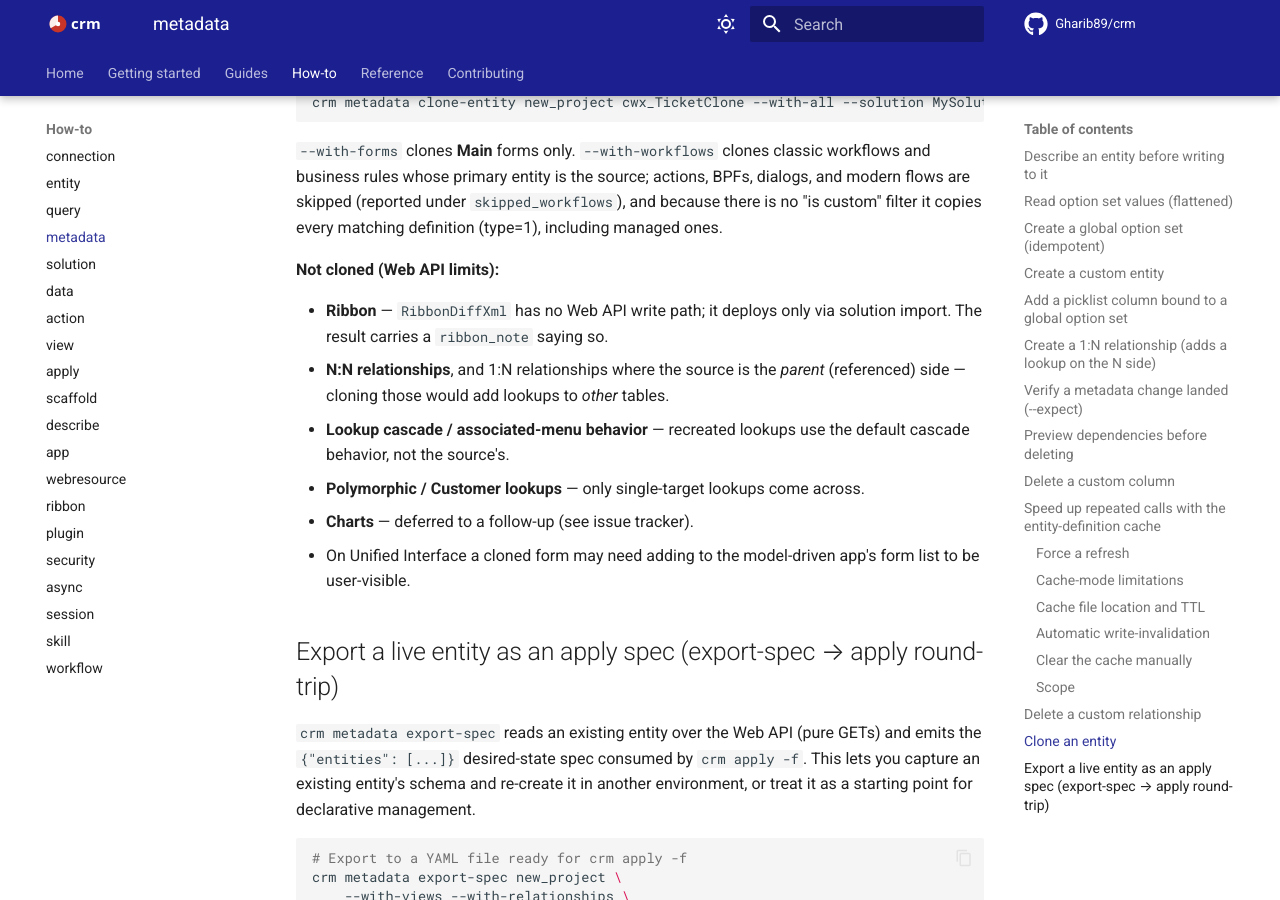
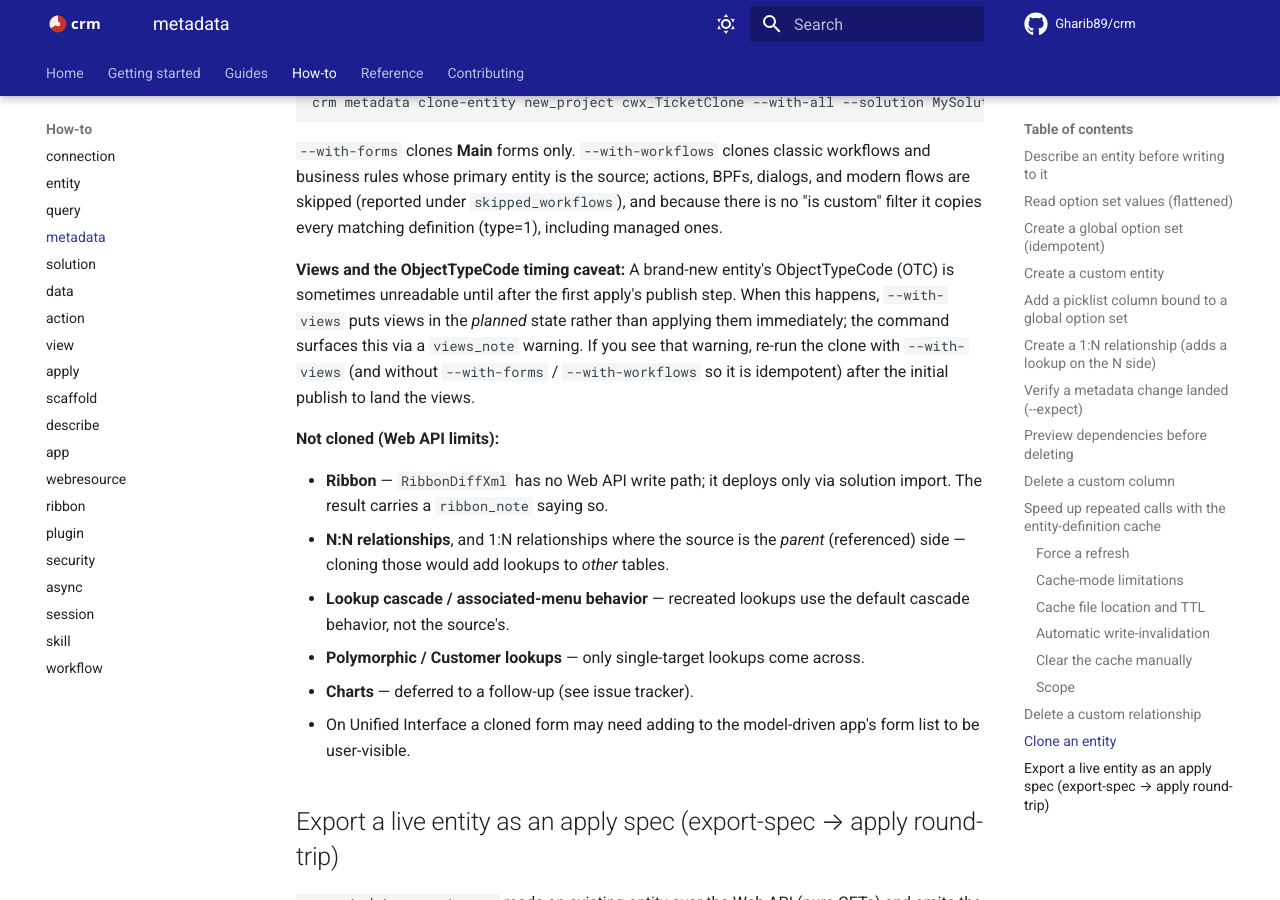
Before and after one commit to Gharib89/crm, an MkDocs documentation site: the page built from docs/how-to/metadata.md, in a window 1280 px wide and 900 px high, scrolled down 5258 px. Built offline with MkDocs 1.6.1 and Material for MkDocs 9.7.7, drawn with Linux system fonts in a browser that asks for light colours; comment, search, counter and statistics services are not loaded.

Commit message:
fix(clone): expose validate_customization_prefix, fix views_note command, add docs caveat
- Rename solution._validate_customization_prefix -> validate_customization_prefix
  (public) so clone.py can import it without pyright:ignore suppression; all
  callers updated.
- Fix views_note: referenced non-existent crm metadata apply; now points to
  the correct re-run command (crm metadata clone-entity ... --with-views).
- Document OTC timing caveat for --with-views in docs/how-to/metadata.md so
  users understand views can be planned and how to retry.

Co-Authored-By: Claude Sonnet 4.6 <noreply@anthropic.com>

```diff
--- a/docs/how-to/metadata.md
+++ b/docs/how-to/metadata.md
@@ -217,6 +217,14 @@ dialogs, and modern flows are skipped (reported under `skipped_workflows`), and
 because there is no "is custom" filter it copies every matching definition
 (type=1), including managed ones.
 
+**Views and the ObjectTypeCode timing caveat:** A brand-new entity's
+ObjectTypeCode (OTC) is sometimes unreadable until after the first apply's
+publish step. When this happens, `--with-views` puts views in the *planned*
+state rather than applying them immediately; the command surfaces this via a
+`views_note` warning. If you see that warning, re-run the clone with
+`--with-views` (and without `--with-forms` / `--with-workflows` so it is
+idempotent) after the initial publish to land the views.
+
 **Not cloned (Web API limits):**
 
 - **Ribbon** — `RibbonDiffXml` has no Web API write path; it deploys only via
```
Also changed, not shown: 2 other files.
